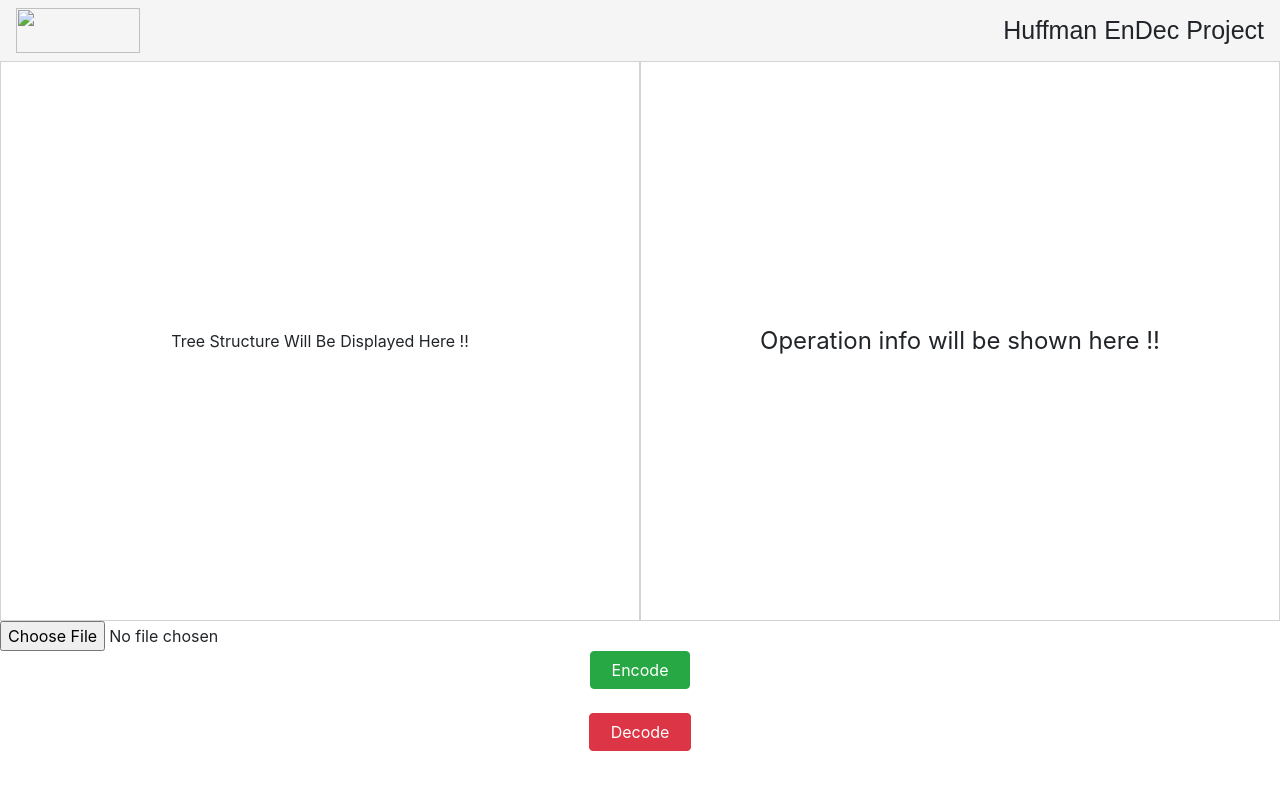
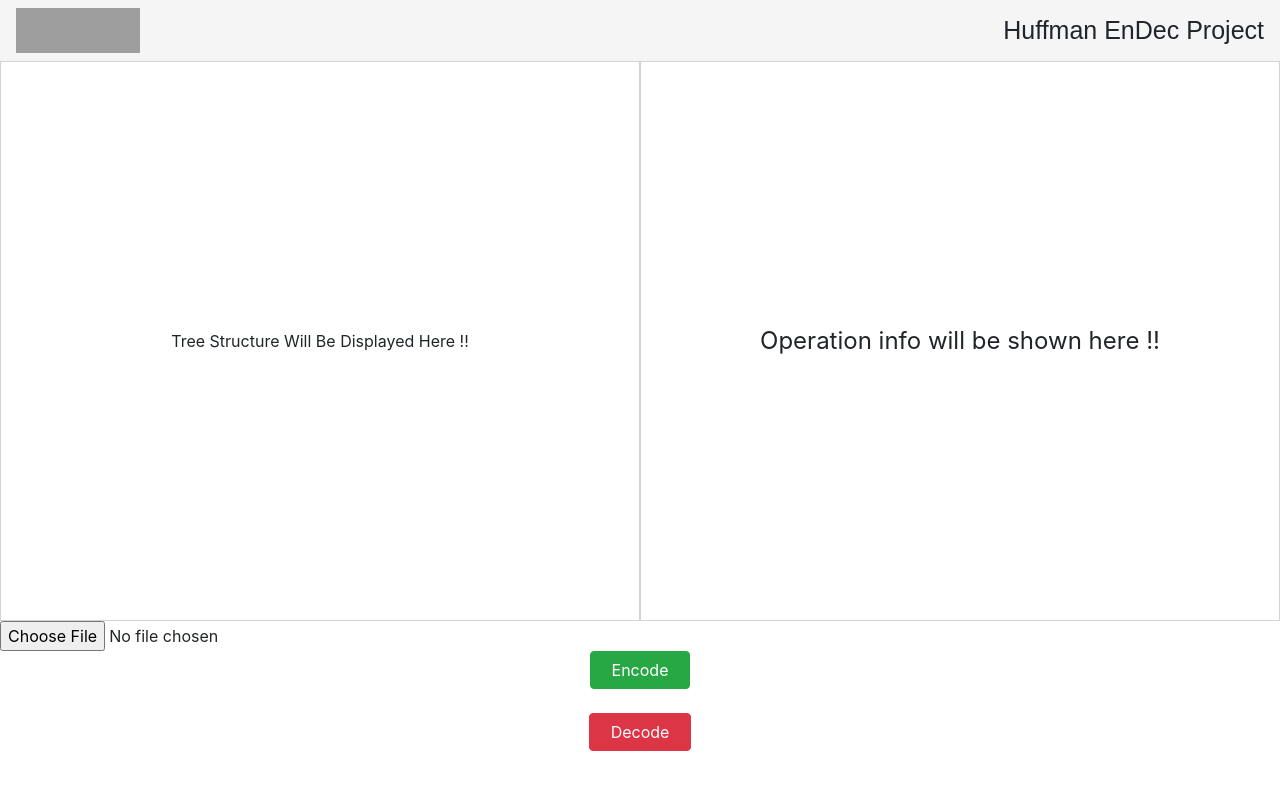
Before and after one commit to Sidr277/File_Compressor_Huffman, a plain HTML site: page index.html in a window 1280 px wide. Drawn offline with nearby package versions, Linux system fonts and the light colour scheme; the site is published under a folder, as on GitHub Pages, so addresses that start at the root find nothing.

Commit message:
Update index.html

```diff
--- a/index.html
+++ b/index.html
@@ -17,7 +17,7 @@
 <body>
     <nav class="navbar navbar-light " style="font-size: 25px; font-family: sans-serif; background-color: whitesmoke;">
 
-        <img  class="image" src="/pexels-anete-lusina-4792282.jpg" width="124" height="45"
+        <img  class="image" src="pexels-anete-lusina-4792282.jpg" width="124" height="45"
             class="d-inline-block align-top" alt="">
         Huffman EnDec Project
     </nav>
```
